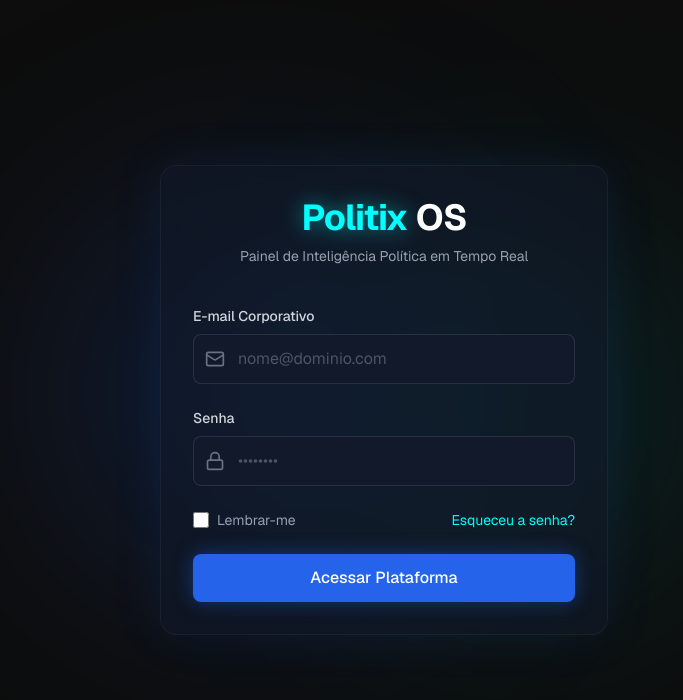
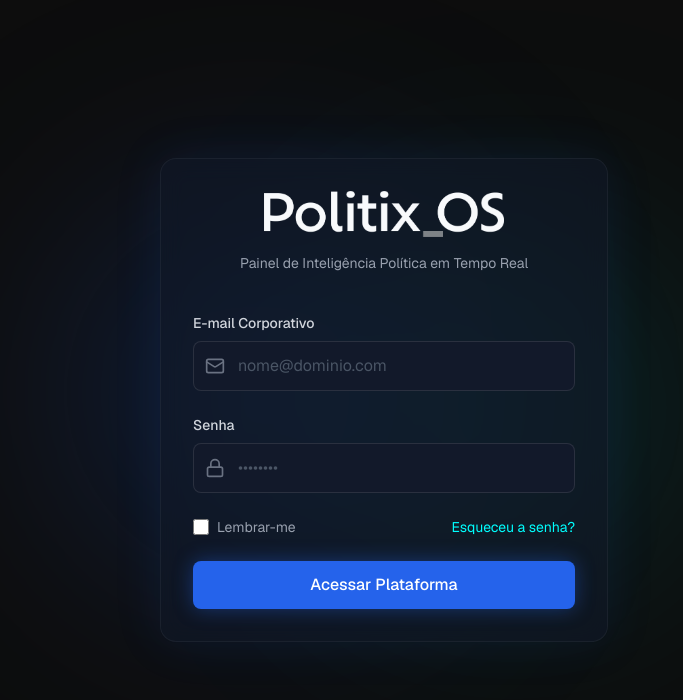
Before and after one commit to cpfernandopinto-sudo/PolitixOS, a Next.js app: page /login in a window 1280 px wide. Shown: the top 700 px of the page, without its empty margins (256-939 px from the left). Built offline with nearby package versions, Linux system fonts and the light colour scheme.

Commit message:
feat: adiciona logo original do PolitixOS no login e sidebar

```diff
--- a/app/login/page.tsx
+++ b/app/login/page.tsx
@@ -10,10 +10,12 @@ export default function LoginPage() {
       <div className="absolute bottom-1/4 right-1/4 w-96 h-96 bg-[#00FFFF]/10 rounded-full blur-[120px] pointer-events-none" />
 
       <div className="glass w-full max-w-md p-8 rounded-2xl relative z-10 border border-white/10 shadow-[0_0_50px_rgba(37,99,235,0.1)]">
-        <div className="text-center mb-10">
-          <h1 className="text-4xl font-bold tracking-tight text-white flex items-center justify-center gap-2 mb-2">
-            <span className="text-[#00FFFF] drop-shadow-[0_0_10px_rgba(0,255,255,0.5)]">Politix</span>OS
-          </h1>
+        <div className="text-center mb-10 flex flex-col items-center">
+          <img
+            src="/brand/PolitixOS.png"
+            alt="PolitixOS Logo"
+            className="w-auto h-auto max-w-[240px] mb-4 object-contain"
+          />
           <p className="text-gray-400 text-sm">Painel de Inteligência Política em Tempo Real</p>
         </div>
 
--- a/components/Sidebar.tsx
+++ b/components/Sidebar.tsx
@@ -39,14 +39,20 @@ export default function Sidebar() {
 
   return (
     <aside className={`${collapsed ? 'w-20' : 'w-64'} h-screen sticky top-0 bg-[#0D0D0D] border-r border-white/5 flex flex-col z-50 transition-all duration-300`}>
-      <div className={`p-6 flex items-center ${collapsed ? 'justify-center' : 'justify-between'}`}>
+      <div className={`p-6 flex items-center min-h-[80px] ${collapsed ? 'justify-center' : 'justify-start'}`}>
         {!collapsed && (
-          <h1 className="text-2xl font-bold tracking-tight text-white flex items-center gap-2 overflow-hidden whitespace-nowrap">
-            <span className="text-[#00FFFF]">Politix</span>OS
-          </h1>
+          <img
+            src="/brand/PolitixOS.png"
+            alt="PolitixOS Logo"
+            className="w-full max-w-[160px] h-auto object-contain"
+          />
         )}
         {collapsed && (
-          <h1 className="text-2xl font-bold tracking-tight text-[#00FFFF]">P</h1>
+          <img
+            src="/brand/PolitixOS.png"
+            alt="PolitixOS"
+            className="w-10 h-auto object-contain"
+          />
         )}
       </div>
 
```
Also changed, not shown: public/brand/PolitixOS.png (added).
